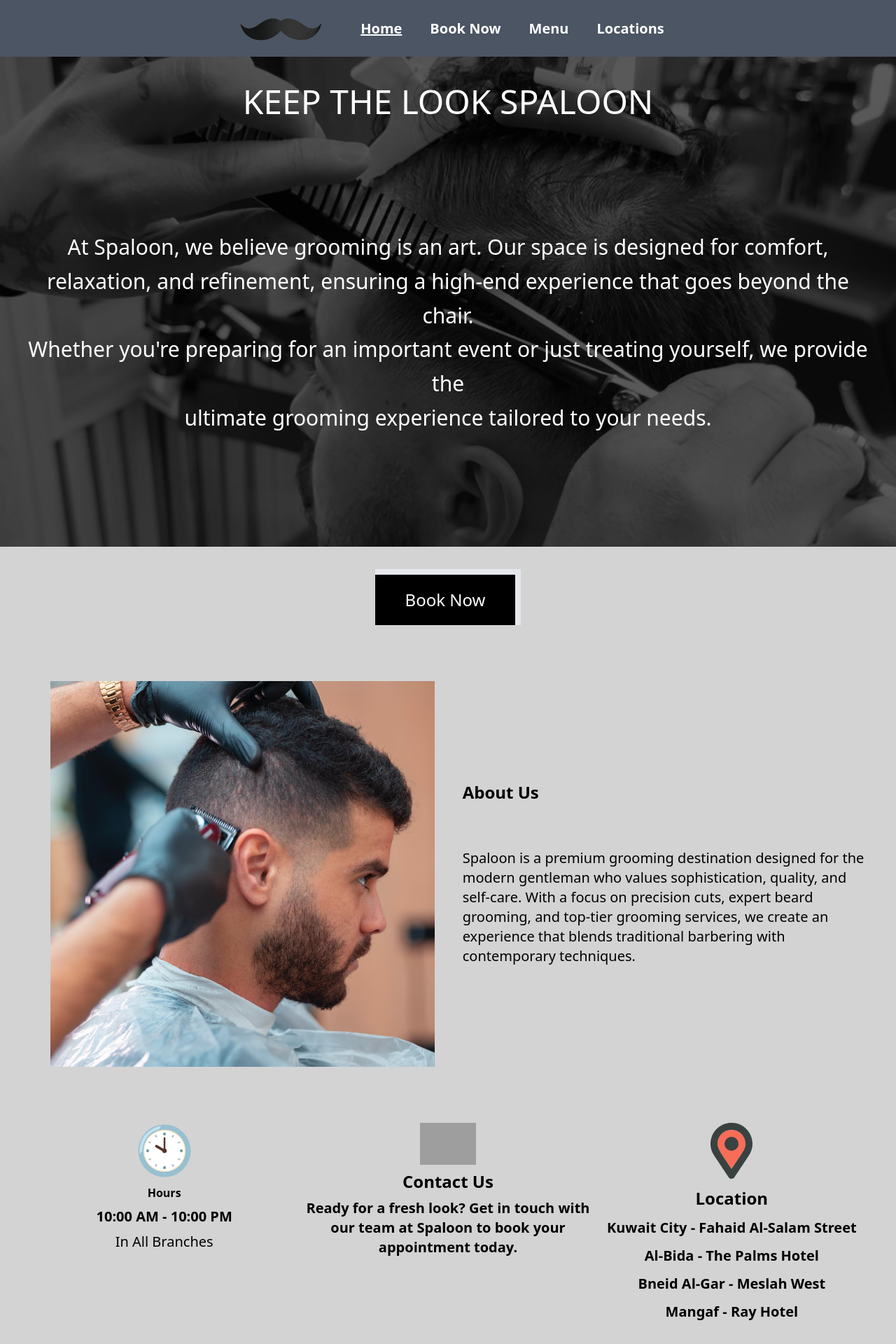
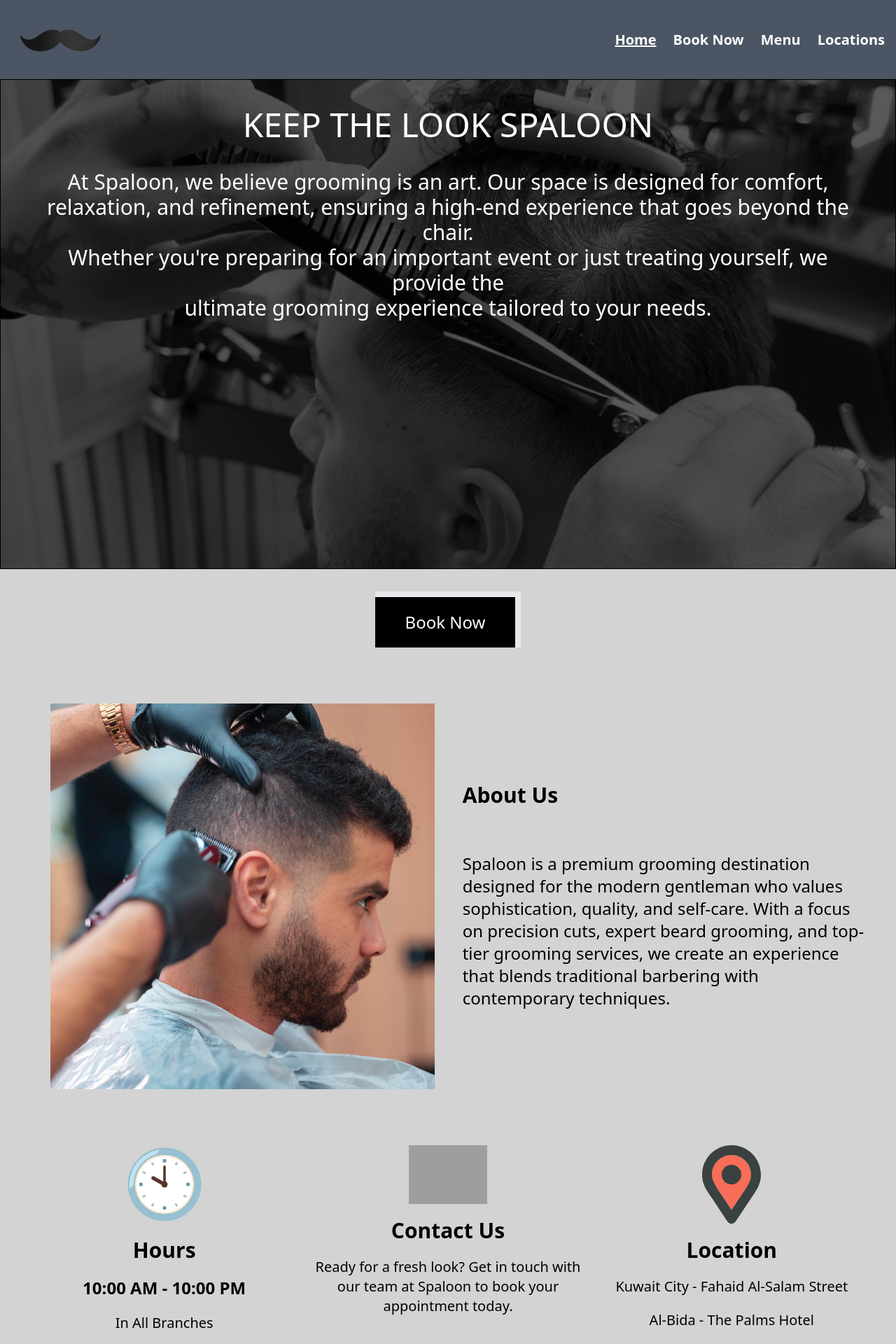
Before and after one commit to alaxdin/SPALOON, a React (Create React App) app: page / in a window 1280 px wide. Shown: the top 1920 px of the page at 70% size. Built offline with nearby package versions, Linux system fonts and the light colour scheme; grey boxes are pictures that could not be loaded.

Commit message:
change all CSS

```diff
--- a/src/Components/NavBar.js
+++ b/src/Components/NavBar.js
@@ -5,25 +5,39 @@ import spaloonlogo from "../assets/SpaloonImages/spaloonlogo.png";
 const NavBar = () => {
   return (
     // ----------------- Style NavBar -----------------
-    <div className="flex gap-10 justify-center items-center bg-gray-600 ">
-      {/* ------------------  image logo in NavBar ------------- */}
-      <NavLink className="flex justify-left object-cover w-36" to="/">
-        <img src={spaloonlogo} />
+    <div className="flex flex-col sm:flex-row items-center justify-center sm:justify-between bg-gray-600 p-4 gap-4 sm:gap-6 md:gap-100">
+      {/* Logo */}
+      <NavLink className="flex justify-center w-24 sm:w-32 md:w-36" to="/">
+        <img src={spaloonlogo} alt="Spaloon Logo" />
       </NavLink>
 
-      {/* -------------------------- Pages in NavBar -------------- */}
-      <NavLink to="/" style={{ color: "white" }}>
-        <h1 className="font-bold text-xl">Home</h1>
-      </NavLink>
-      <NavLink to="BookNow" style={{ color: "white" }}>
-        <h1 className="font-bold text-xl w-full md:w-auto ">Book Now</h1>
-      </NavLink>
-      <NavLink to="Menu" style={{ color: "white" }}>
-        <h1 className="font-bold text-xl">Menu</h1>
-      </NavLink>
-      <NavLink to="Locations" style={{ color: "white" }}>
-        <h1 className="font-bold text-xl">Locations</h1>
-      </NavLink>
+      {/* Pages */}
+      <div className="flex flex-col sm:flex-row items-center gap-2 sm:gap-6">
+        <NavLink
+          to="/"
+          className="text-white font-bold text-base sm:text-lg md:text-xl"
+        >
+          Home
+        </NavLink>
+        <NavLink
+          to="BookNow"
+          className="text-white font-bold text-base sm:text-lg md:text-xl"
+        >
+          Book Now
+        </NavLink>
+        <NavLink
+          to="Menu"
+          className="text-white font-bold text-base sm:text-lg md:text-xl"
+        >
+          Menu
+        </NavLink>
+        <NavLink
+          to="Locations"
+          className="text-white font-bold text-base sm:text-lg md:text-xl"
+        >
+          Locations
+        </NavLink>
+      </div>
     </div>
   );
 };
--- a/src/Pages/BookNow.js
+++ b/src/Pages/BookNow.js
@@ -5,73 +5,86 @@ import Mangaf from "../assets/SpaloonImages/Mangaf.png";
 
 const BookNow = () => {
   return (
-    <div>
-      <div className="w-full h-60 flex justify-center items-center ">
-        <h1 className="font-bold text-3xl">Choose the branch nearest to you</h1>
+    <div className="w-full flex flex-col items-center">
+      {/* Header */}
+      <div className="w-full h-60 flex justify-center items-center">
+        <h1 className="font-bold text-xl sm:text-2xl md:text-3xl lg:text-4xl text-center">
+          Choose the branch nearest to you
+        </h1>
       </div>
-      {/* -------------------- Location --------------------------------------------- */}
-      <div className="w-full h-full flex justify-center  ">
-        {/* ---------------------  Kuwait City Location  */}
-        <div className="  w-[100%] h-[100%]  flex justify-center items-center flex-col gap-8">
+
+      {/* Locations Grid */}
+      <div className="w-full flex flex-col sm:flex-row flex-wrap justify-center items-center gap-4 sm:gap-6 md:gap-8 lg:gap-10">
+        {/* Kuwait City */}
+        <div className="flex flex-col items-center gap-2 sm:gap-4">
           <a
-            href="https:wa.me/96596625725"
+            href="https://wa.me/96596625725"
             target="_blank"
             rel="noopener noreferrer"
-            to="/Salon"
           >
             <img
-              className="rounded-3xl w-[300px] h-[400px] object-cover"
+              className="rounded-3xl w-48 sm:w-56 md:w-60 lg:w-72 h-64 sm:h-72 md:h-80 lg:h-96 object-cover"
               src={City}
+              alt="Kuwait City"
             />
           </a>
-          <h2 className="font-bold text-xl">Kuwait City</h2>
+          <h2 className="font-bold text-base sm:text-lg md:text-xl lg:text-2xl">
+            Kuwait City
+          </h2>
         </div>
-        {/* -------------------------- Palms Location ---------------- */}
-        <div className="  w-[100%] h-[100%]  flex justify-center items-center flex-col gap-8">
+
+        {/* Al-Bida */}
+        <div className="flex flex-col items-center gap-2 sm:gap-4">
           <a
-            href="https:wa.me/96598980254"
+            href="https://wa.me/96598980254"
             target="_blank"
             rel="noopener noreferrer"
-            to="/Salon"
           >
             <img
-              className="rounded-3xl w-[300px] h-[400px] object-cover "
+              className="rounded-3xl w-48 sm:w-56 md:w-60 lg:w-72 h-64 sm:h-72 md:h-80 lg:h-96 object-cover"
               src={Palms}
+              alt="Al-Bida"
             />
           </a>
-          <h2 className="font-bold text-xl">Al-Bida</h2>
+          <h2 className="font-bold text-base sm:text-lg md:text-xl lg:text-2xl">
+            Al-Bida
+          </h2>
         </div>
 
-        {/* --------------------------- Bneid al Gar Location */}
-        <div className="  w-[100%] h-[100%]  flex justify-center items-center flex-col gap-8">
+        {/* Bneid Al-Gar */}
+        <div className="flex flex-col items-center gap-2 sm:gap-4">
           <a
-            href="https:wa.me/96597626201"
+            href="https://wa.me/96597626201"
             target="_blank"
             rel="noopener noreferrer"
-            to="/Salon"
           >
             <img
-              className="rounded-3xl w-[300px] h-[400px] object-cover"
+              className="rounded-3xl w-48 sm:w-56 md:w-60 lg:w-72 h-64 sm:h-72 md:h-80 lg:h-96 object-cover"
               src={Gar}
+              alt="Bneid Al-Gar"
             />
           </a>
-          <h2 className="font-bold text-xl">Bneid Al-Gar</h2>
+          <h2 className="font-bold text-base sm:text-lg md:text-xl lg:text-2xl">
+            Bneid Al-Gar
+          </h2>
         </div>
 
-        {/* --------------------------- Mangaf Location  */}
-        <div className="  w-[100%] h-[100%]  flex justify-center items-center flex-col gap-8">
+        {/* Mangaf */}
+        <div className="flex flex-col items-center gap-2 sm:gap-4">
           <a
-            href="https:wa.me/96599325148"
+            href="https://wa.me/96599325148"
             target="_blank"
             rel="noopener noreferrer"
-            to="/Salon"
           >
             <img
-              className="rounded-3xl  w-[300px] h-[400px] object-cover"
+              className="rounded-3xl w-48 sm:w-56 md:w-60 lg:w-72 h-64 sm:h-72 md:h-80 lg:h-96 object-cover"
               src={Mangaf}
+              alt="Mangaf"
             />
           </a>
-          <h2 className="font-bold text-xl">Mangaf</h2>
+          <h2 className="font-bold text-base sm:text-lg md:text-xl lg:text-2xl">
+            Mangaf
+          </h2>
         </div>
       </div>
     </div>
--- a/src/Pages/Home.js
+++ b/src/Pages/Home.js
@@ -16,24 +16,48 @@ const Home = () => {
     <div>
       <div>
         {/* -------------------- Image ---------------- */}
-        <div className="w-[100%] lg:w-[100%] h-full flex justify-center  ">
+        <div
+          className=" w-full
+  h-auto
+  flex flex-col items-center
+  sm:flex-row sm:justify-between
+  lg:justify-center  "
+        >
           <img
-            className="w-[100%] lg:w-[100%] h-[700px] object-cover "
+            className=" w-full
+  h-[300px]
+  sm:h-[400px]
+  md:h-[500px]
+  lg:h-[700px]
+  object-cover "
             src={BWbarber}
             alt="Barber"
           />
 
           <div
-            className=" flex justify-center item-center flex-col lg:w-[100%] lg:h-[700px] md:w-[50px] md:h-10 border-black  absolute  text-white p-10 gap-40"
+            className="  flex flex-col items-center justify-center
+  w-full h-auto
+  md:w-[80%] md:h-[400px]
+  lg:w-full lg:h-[700px]
+  border border-black
+  absolute text-white
+  p-6 md:p-10
+  gap-6 md:gap-10"
             style={{
               backgroundColor: "rgba(0, 0, 0, 0.521)",
             }}
           >
-            <h1 className=" text-5xl text-center w-[100%] lg:w-[100%]">
+            <h1 className=" text-2xl sm:text-3xl md:text-4xl lg:text-5xl text-center w-full">
               KEEP THE LOOK SPALOON
             </h1>
 
-            <h2 className=" text-center text-3xl leading-relaxed  lg:w-[100%] lg:h-[700px]">
+            <h2
+              className="  text-center
+  text-lg sm:text-xl md:text-2xl lg:text-3xl
+  leading-relaxed
+  w-full
+  h-auto lg:h-[700px]"
+            >
               At Spaloon, we believe grooming is an art. Our space is designed
               for comfort, <br />
               relaxation, and refinement, ensuring a high-end experience that
@@ -47,11 +71,19 @@ const Home = () => {
 
         {/* ------------------------------------------ Down Part ---------------- */}
 
-        <div className="flex flex-col gap-10 p-8  ">
+        <div
+          className="flex flex-col
+  gap-4 sm:gap-6 md:gap-8 lg:gap-10
+  p-4 sm:p-6 md:p-8  "
+        >
           {/* ---------------------------------- Button ----------------- */}
-          <div className="md:w-[100%] lg:w-[100%] h-full flex justify-center items-center  ">
+          <div className="  w-full  h-auto md:h-full flex justify-center items-center ">
             <Link
-              className="  w-52 h-20 bg-black border-r-8 border-t-8 text-white flex justify-center items-center text-2xl font-medium"
+              className="  w-32 h-16 sm:w-40 sm:h-16 md:w-52 md:h-20
+  bg-black border-r-8 border-t-8 text-white
+  flex justify-center items-center
+  text-lg sm:text-xl md:text-2xl
+  font-medium"
               to="/BookNow"
             >
               Book Now
@@ -60,15 +92,36 @@ const Home = () => {
 
           {/* ------------------------------ Second part ---------------------- */}
 
-          <div className=" w-full h-full flex  ">
+          <div
+            className=" w-full
+  h-auto md:h-full
+  flex flex-col md:flex-row "
+          >
             {/* -------- image ----- */}
-            <div className="w-full h-full p-10 ">
-              <img className=" w-full h-full object-contain" src={Barber} />
+            <div
+              className="  w-full
+  h-auto
+  p-4 sm:p-6 md:p-8 lg:p-10"
+            >
+              <img
+                className="   w-full
+  h-auto
+  sm:h-48 md:h-64 lg:h-full
+  object-contain"
+                src={Barber}
+              />
             </div>
             {/* ---------- Test --------- */}
-            <div className="w-full h-100 flex justify-center items-start flex-col gap-16  ">
-              <h1 className="text-2xl font-bold">About Us</h1>
-              <h2 className="text-xl font-medium">
+            <div
+              className="  w-full
+  h-auto
+  flex flex-col items-start justify-center
+  gap-4 sm:gap-6 md:gap-10 lg:gap-16  "
+            >
+              <h1 className="text-lg sm:text-xl md:text-2xl lg:text-3xl font-bold">
+                About Us
+              </h1>
+              <h2 className="text-base sm:text-lg md:text-xl lg:text-2xl font-medium">
                 Spaloon is a premium grooming destination designed for the
                 modern gentleman who values sophistication, quality, and
                 self-care. With a focus on precision cuts, expert beard
@@ -80,30 +133,64 @@ const Home = () => {
           </div>
 
           {/* ------------------------Theird Part ---------------------------- */}
-          <div className="w-full h-full flex">
-            <div className="w-full h-100 flex justify-start items-center flex-col text-center gap-2  ">
-              <img className="w-20" src={tenoclock} />
-              <h2 className="font-bold ">Hours</h2>
-              <h2 className="font-bold text-xl">10:00 AM - 10:00 PM</h2>
-              <h3 className="font-medium text-xl">In All Branches</h3>
+          <div
+            className="  w-full
+  h-auto md:h-full
+  flex flex-col md:flex-row"
+          >
+            <div className="w-full h-auto flex flex-col items-center justify-start text-center gap-2 sm:gap-3 md:gap-4 lg:gap-5">
+              <img
+                className="w-16 sm:w-20 md:w-24 lg:w-28"
+                src={tenoclock}
+                alt="Clock Icon"
+              />
+              <h2 className="font-bold text-lg sm:text-xl md:text-2xl lg:text-3xl">
+                Hours
+              </h2>
+              <h2 className="font-bold text-base sm:text-lg md:text-xl lg:text-2xl">
+                10:00 AM - 10:00 PM
+              </h2>
+              <h3 className="font-medium text-sm sm:text-base md:text-lg lg:text-xl">
+                In All Branches
+              </h3>
             </div>
-            <div className="w-full h-100 flex justify-start items-center flex-col text-center gap-2  ">
-              <img className="w-20  " src={phone} />
-              <h2 className="font-bold text-2xl">Contact Us</h2>
-              <h3 className="font-bold text-xl">
+
+            <div className="w-full h-auto flex flex-col items-center justify-start text-center gap-2 sm:gap-3 md:gap-4 lg:gap-5">
+              <img
+                className="w-16 sm:w-20 md:w-24 lg:w-28"
+                src={phone}
+                alt="Phone Icon"
+              />
+              <h2 className="font-bold text-lg sm:text-xl md:text-2xl lg:text-3xl">
+                Contact Us
+              </h2>
+              <h3 className="font-medium text-sm sm:text-base md:text-lg lg:text-xl">
                 Ready for a fresh look? Get in touch with our team at Spaloon to
                 book your appointment today.
               </h3>
             </div>
-            <div className="w-full h-100 flex justify-center items-center flex-col text-center gap-3  ">
-              <img className="w-20 " src={location} />
-              <h2 className="font-bold text-2xl ">Location</h2>
-              <h3 className="font-bold text-xl">
+
+            <div className="w-full h-auto flex flex-col items-center justify-center text-center gap-2 sm:gap-3 md:gap-4 lg:gap-5">
+              <img
+                className="w-16 sm:w-20 md:w-24 lg:w-28"
+                src={location}
+                alt="Location Icon"
+              />
+              <h2 className="font-bold text-lg sm:text-xl md:text-2xl lg:text-3xl">
+                Location
+              </h2>
+              <h3 className="font-medium text-sm sm:text-base md:text-lg lg:text-xl">
                 Kuwait City - Fahaid Al-Salam Street
               </h3>
-              <h3 className="font-bold text-xl">Al-Bida - The Palms Hotel</h3>
-              <h3 className="font-bold text-xl">Bneid Al-Gar - Meslah West</h3>
-              <h3 className="font-bold text-xl">Mangaf - Ray Hotel</h3>
+              <h3 className="font-medium text-sm sm:text-base md:text-lg lg:text-xl">
+                Al-Bida - The Palms Hotel
+              </h3>
+              <h3 className="font-medium text-sm sm:text-base md:text-lg lg:text-xl">
+                Bneid Al-Gar - Meslah West
+              </h3>
+              <h3 className="font-medium text-sm sm:text-base md:text-lg lg:text-xl">
+                Mangaf - Ray Hotel
+              </h3>
             </div>
           </div>
         </div>
--- a/src/Pages/Locations.js
+++ b/src/Pages/Locations.js
@@ -7,74 +7,86 @@ import Mangaf from "../assets/SpaloonImages/Mangaf.png";
 
 const Locations = () => {
   return (
-    <div>
-      <div className="w-full h-60 flex justify-center items-center ">
-        <h1 className="font-bold text-3xl">Choose the branch nearest to you</h1>
+    <div className="w-full flex flex-col items-center">
+      {/* Header */}
+      <div className="w-full h-60 flex justify-center items-center">
+        <h1 className="font-bold text-xl sm:text-2xl md:text-3xl lg:text-4xl text-center">
+          Choose the branch nearest to you
+        </h1>
       </div>
-      {/* -------------------- Location ------------------------------------------- */}
-      <div className="w-full h-full flex justify-center  ">
-        {/* ---------------------  Kuwait City Location  */}
-        <div className="  w-[100%] h-[100%]  flex justify-center items-center flex-col gap-8 flex-wrap wrap">
+
+      {/* Locations Grid */}
+      <div className="w-full flex flex-col sm:flex-row flex-wrap justify-center items-center gap-4 sm:gap-6 md:gap-8 lg:gap-10">
+        {/* Kuwait City */}
+        <div className="flex flex-col items-center gap-2 sm:gap-4">
           <a
             href="https://maps.app.goo.gl/JmJr8xHE3uDQ11h57"
             target="_blank"
             rel="noopener noreferrer"
-            to="/Salon"
           >
             <img
-              className="w-[300px] h-[400px] rounded-3xl object-cover"
+              className="rounded-3xl w-48 sm:w-56 md:w-60 lg:w-72 h-64 sm:h-72 md:h-80 lg:h-96 object-cover"
               src={City}
               alt="Kuwait City"
             />
           </a>
-          <h2 className="font-bold text-xl">Kuwait City</h2>
+          <h2 className="font-bold text-base sm:text-lg md:text-xl lg:text-2xl">
+            Kuwait City
+          </h2>
         </div>
-        {/* -------------------------- Palms Location ---------------- */}
-        <div className="  w-[100%] h-[100%]  flex justify-center items-center flex-col gap-8">
+
+        {/* Al-Bida */}
+        <div className="flex flex-col items-center gap-2 sm:gap-4">
           <a
             href="https://maps.app.goo.gl/tjNnHwwaqkhy7ZVt6"
             target="_blank"
             rel="noopener noreferrer"
-            to="/Salon"
           >
             <img
-              className="w-[300px] h-[400px] rounded-3xl object-cover"
+              className="rounded-3xl w-48 sm:w-56 md:w-60 lg:w-72 h-64 sm:h-72 md:h-80 lg:h-96 object-cover"
               src={Palms}
+              alt="Al-Bida"
             />
           </a>
-          <h2 className="font-bold text-xl">Al-Bida</h2>
+          <h2 className="font-bold text-base sm:text-lg md:text-xl lg:text-2xl">
+            Al-Bida
+          </h2>
         </div>
 
-        {/* --------------------------- Bneid al Gar Location */}
-        <div className="  w-[100%] h-[100%]  flex justify-center items-center flex-col gap-8">
+        {/* Bneid Al-Gar */}
+        <div className="flex flex-col items-center gap-2 sm:gap-4">
           <a
             href="https://maps.app.goo.gl/pp1YNo2s6C1BfQ839"
             target="_blank"
             rel="noopener noreferrer"
-            to="/Salon"
           >
             <img
-              className="w-[300px] h-[400px] rounded-3xl object-cover"
+              className="rounded-3xl w-48 sm:w-56 md:w-60 lg:w-72 h-64 sm:h-72 md:h-80 lg:h-96 object-cover"
               src={Gar}
+              alt="Bneid Al-Gar"
             />
           </a>
-          <h2 className="font-bold text-xl">Bneid Al-Gar</h2>
+          <h2 className="font-bold text-base sm:text-lg md:text-xl lg:text-2xl">
+            Bneid Al-Gar
+          </h2>
         </div>
 
-        {/* --------------------------- Mangaf Location  */}
-        <div className="  w-[100%] h-[100%]  flex justify-center items-center flex-col gap-8">
+        {/* Mangaf */}
+        <div className="flex flex-col items-center gap-2 sm:gap-4">
           <a
             href="https://maps.app.goo.gl/7wiTw1diaCGAaUcX8"
             target="_blank"
             rel="noopener noreferrer"
-            to="/Salon"
           >
             <img
-              className="w-[300px] h-[400px] rounded-3xl object-cover"
+              className="rounded-3xl w-48 sm:w-56 md:w-60 lg:w-72 h-64 sm:h-72 md:h-80 lg:h-96 object-cover"
               src={Mangaf}
+              alt="Mangaf"
             />
           </a>
-          <h2 className="font-bold text-xl">Mangaf</h2>
+          <h2 className="font-bold text-base sm:text-lg md:text-xl lg:text-2xl">
+            Mangaf
+          </h2>
         </div>
       </div>
     </div>
```
Also changed, not shown: src/Pages/Menu.js (+7 -2 lines).
